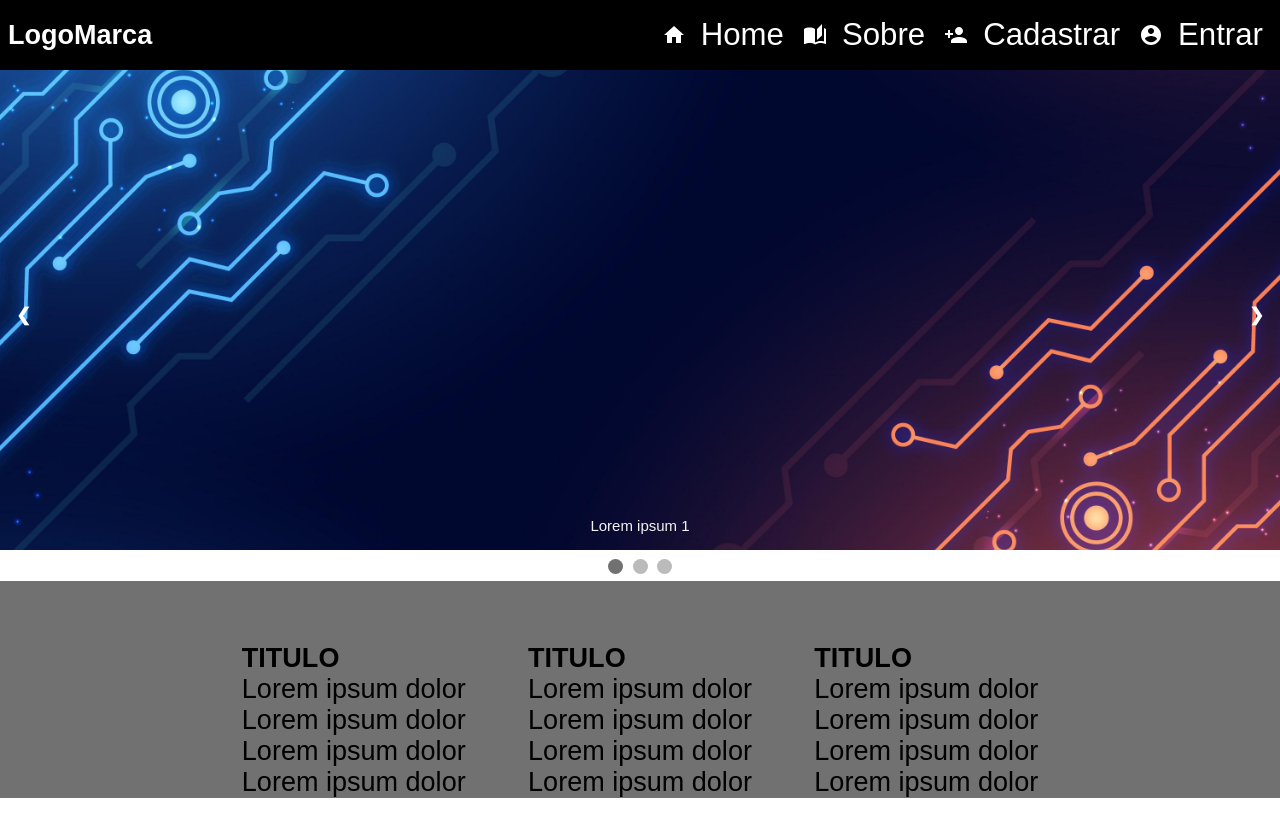
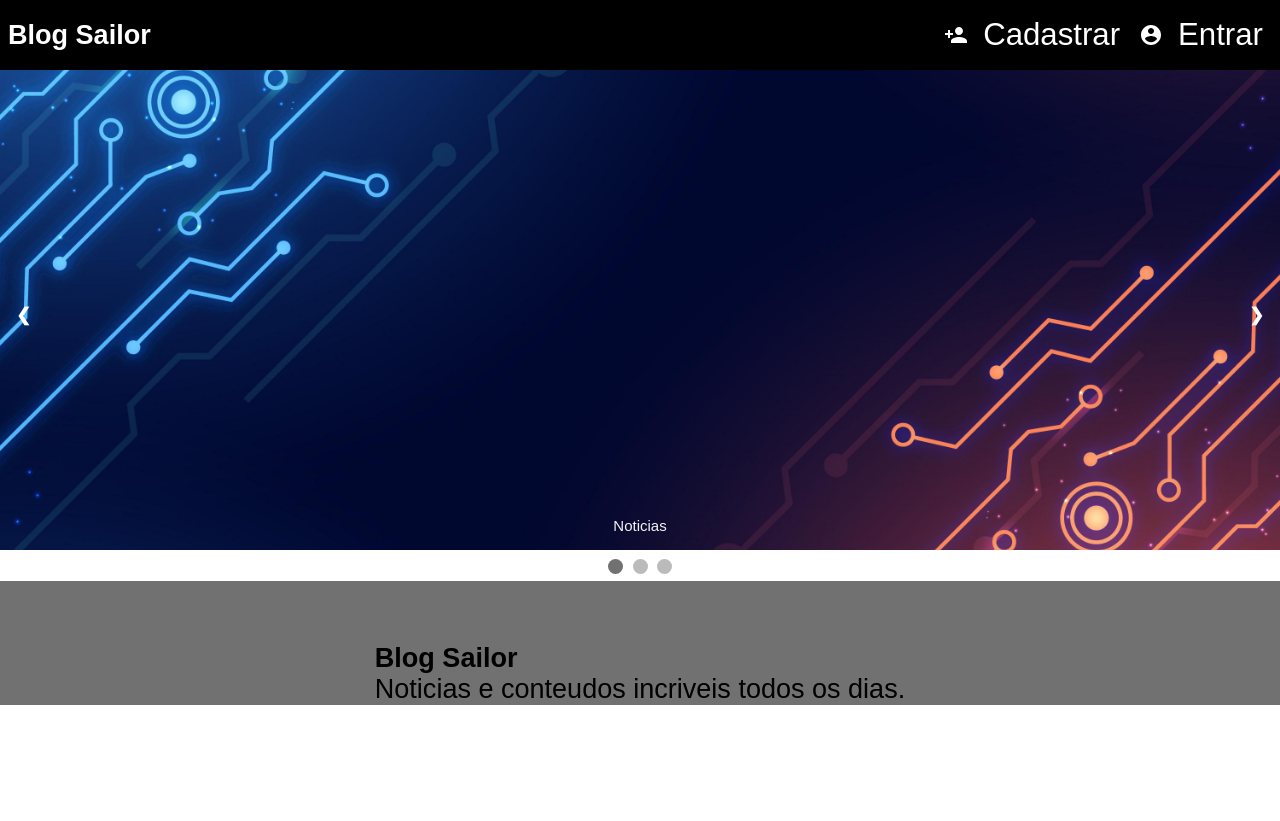
Before and after one commit to wendelsalomao/BlogSailor, a PHP site: page / in a window 1280 px wide. Run offline with PHP 8.4, Linux system fonts and the light colour scheme.

Commit message:
Update index.php
Novo editado

Co-Authored-By: wendelsalomao <61808789+wendelsalomao@users.noreply.github.com>

```diff
--- a/index.php
+++ b/index.php
@@ -7,19 +7,13 @@
     <meta name="viewport" content="width=device-width, initial-scale=1.0">
     <link rel="stylesheet" href="style.css">
     <link rel="stylesheet" href="https://use.fontawesome.com/releases/v5.15.3/css/all.css" integrity="sha384-SZXxX4whJ79/gErwcOYf+zWLeJdY/qpuqC4cAa9rOGUstPomtqpuNWT9wdPEn2fk" crossorigin="anonymous">
-    <title>Document</title>
+    <title>Blog Sailor</title>
 </head>
 <body>
     <nav>
-        <div class="logo"><h1>LogoMarca</h1></div>
+        <div class="logo"><h1>Blog Sailor</h1></div>
         <div class="openMenu"><i class="fa fa-bars"></i></div>
         <ul class="mainMenu">
-            <li>
-                <img src="./imagens/home.svg">
-                <a href="#">Home</a></li>
-            <li>
-                <img src="./imagens/about.svg" alt="">
-                <a href="#">Sobre</a></li>
             <li>
                 <img src="./imagens/logar.svg">
                 <a href="cadastro.php">Cadastrar</a></li>
@@ -40,19 +34,7 @@
         <div class="mySlides fade">
           <div class="numbertext">1 / 3</div>
           <img class="imgcarrosel" src="./imagens/slide1.jpg" style="width:100%">
-          <div class="text">Lorem ipsum 1 </div>
-        </div>
-
-        <div class="mySlides fade">
-          <div class="numbertext">2 / 3</div>
-          <img class="imgcarrosel" src="./imagens/slide2.jpg" style="width:100%">
-          <div class="text">Lorem ispum 2</div>
-        </div>
-
-        <div class="mySlides fade">
-          <div class="numbertext">3 / 3</div>
-          <img class="imgcarrosel" src="./imagens/slide3.jpg" style="width:100%">
-          <div class="text">Lorem ipsum 3</div>
+          <div class="text">Noticias </div>
         </div>
 
         <a class="prev" onclick="plusSlides(-1)">&#10094;</a>
@@ -67,25 +49,8 @@
     <footer>
       <div class="footer-container">
         <ul>
-          <h2>TITULO</h2>
-          <li>Lorem ipsum dolor</li>
-          <li>Lorem ipsum dolor</li>
-          <li>Lorem ipsum dolor</li>
-          <li>Lorem ipsum dolor</li>
-        </ul>
-        <ul>
-          <h2>TITULO</h2>
-          <li>Lorem ipsum dolor</li>
-          <li>Lorem ipsum dolor</li>
-          <li>Lorem ipsum dolor</li>
-          <li>Lorem ipsum dolor</li>
-        </ul>
-        <ul>
-          <h2>TITULO</h2>
-          <li>Lorem ipsum dolor</li>
-          <li>Lorem ipsum dolor</li>
-          <li>Lorem ipsum dolor</li>
-          <li>Lorem ipsum dolor</li>
+          <h2>Blog Sailor</h2>
+          <li>Noticias e conteudos incriveis todos os dias.</li>
         </ul>
       </div>
     </footer>
```
